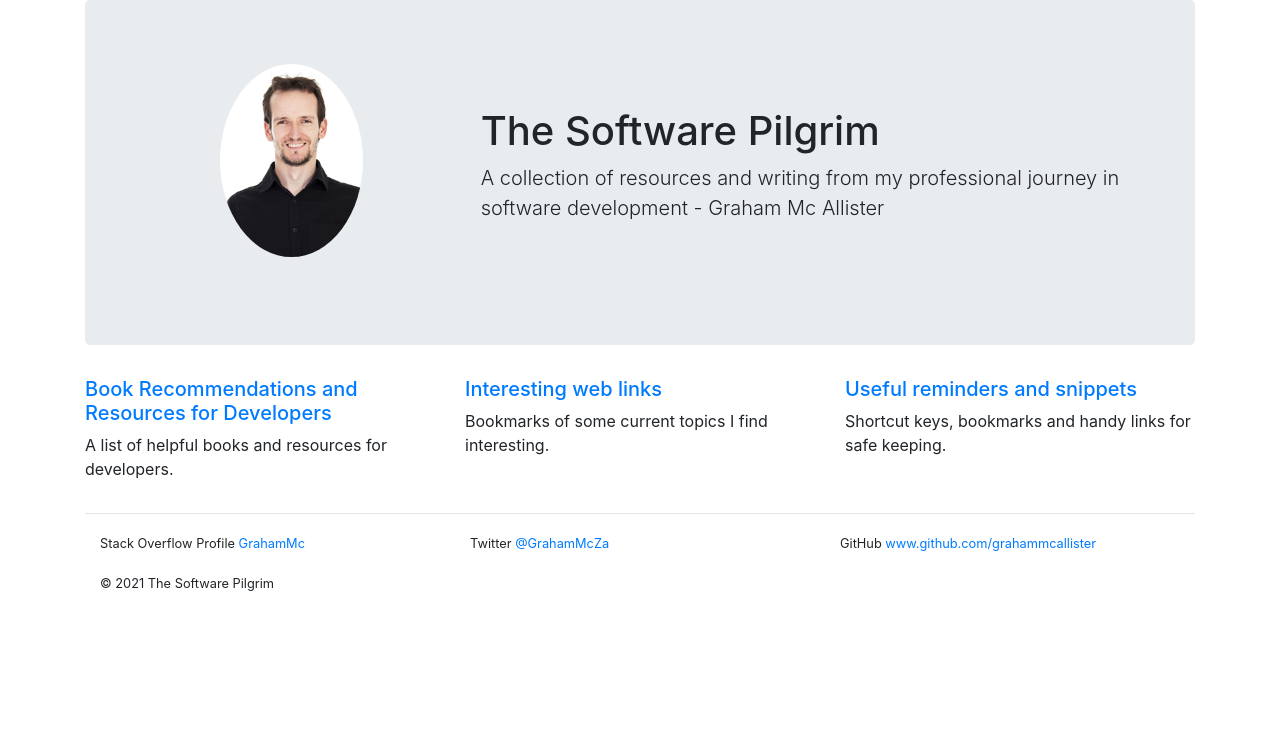
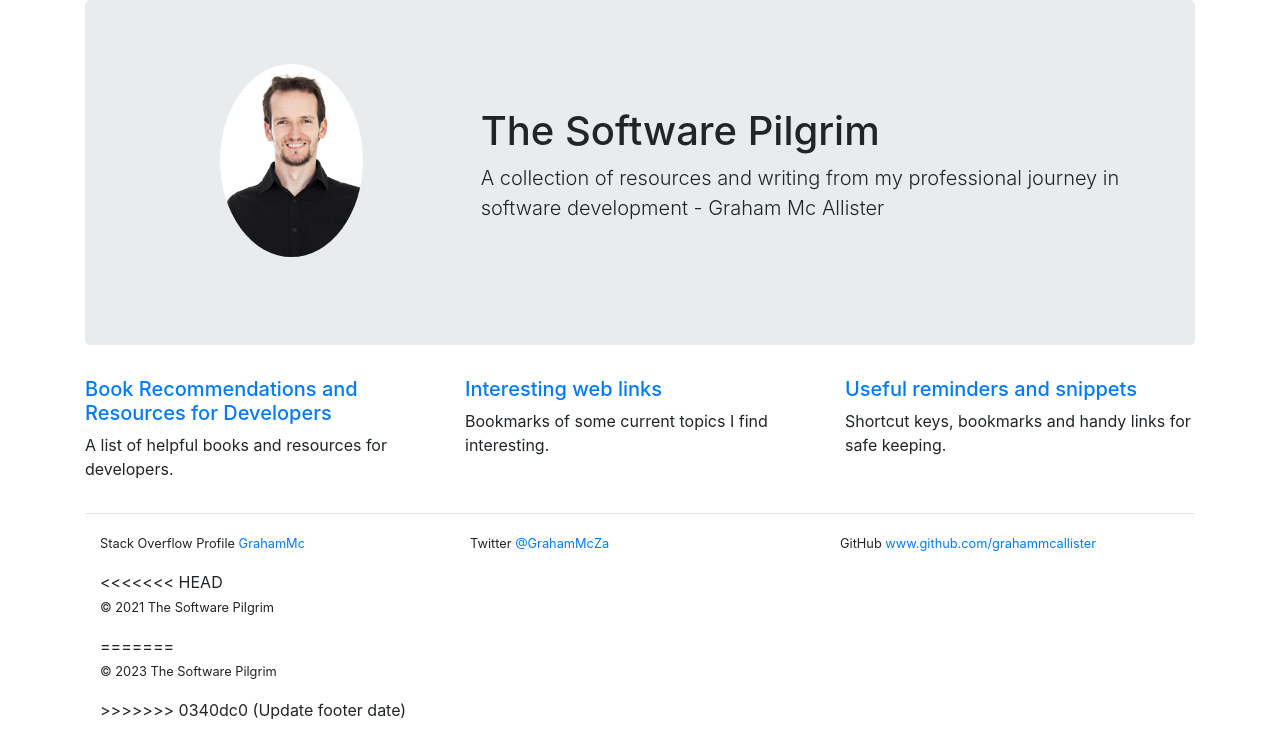
Before and after one commit to grahammcallister/ng-software-pilgrim, an Angular app: page /home in a window 1280 px wide. Shown: the top 756 px of the page. Built offline with nearby package versions, Linux system fonts and the light colour scheme.

Commit message:
Update footer date

```diff
--- a/src/app/shared-footer/shared-footer.component.html
+++ b/src/app/shared-footer/shared-footer.component.html
@@ -18,7 +18,11 @@
           </div>
           <div class="row">
             <div class="col-md-4">
+<<<<<<< HEAD
             <p><small>&copy; 2021 The Software Pilgrim</small></p>
+=======
+            <p><small>&copy; 2023 The Software Pilgrim</small></p>
+>>>>>>> 0340dc0 (Update footer date)
             </div>
           </div>
       </div>
```
